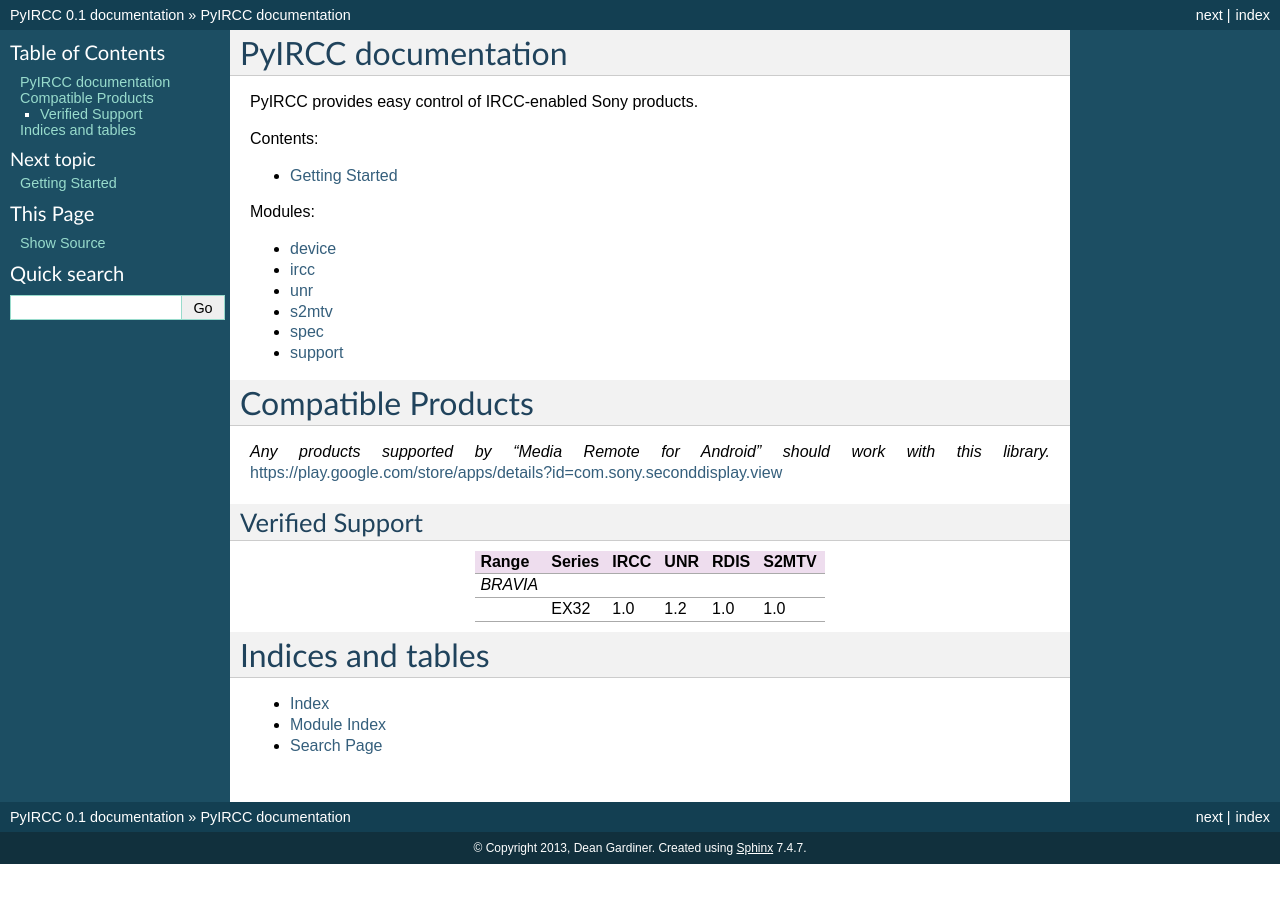
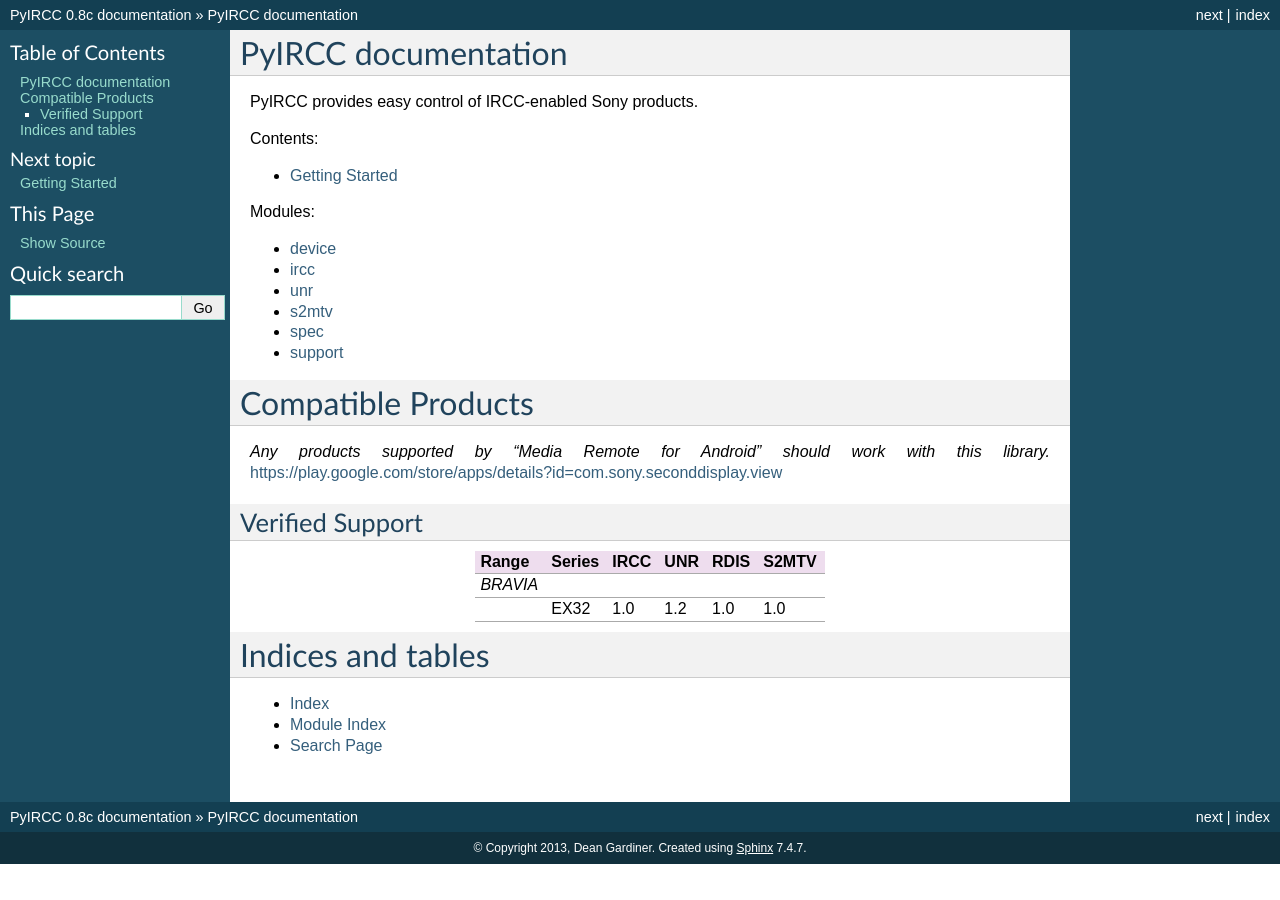
Before and after one commit to fuzeman/PyIRCC, a Sphinx documentation site: the page built from docs/index.rst, in a window 1280 px wide. Built offline with Sphinx 7.4.7, drawn with Linux system fonts in a browser that asks for light colours; formulas are drawn with MathJax 3.

Commit message:
Dumped docs version to 0.8c

```diff
--- a/docs/conf.py
+++ b/docs/conf.py
@@ -48,9 +48,9 @@
 # built documents.
 #
 # The short X.Y version.
-version = '0.1'
+version = '0.8c'
 # The full version, including alpha/beta/rc tags.
-release = '0.1'
+release = '0.8c'
 
 # The language for content autogenerated by Sphinx. Refer to documentation
 # for a list of supported languages.
```
